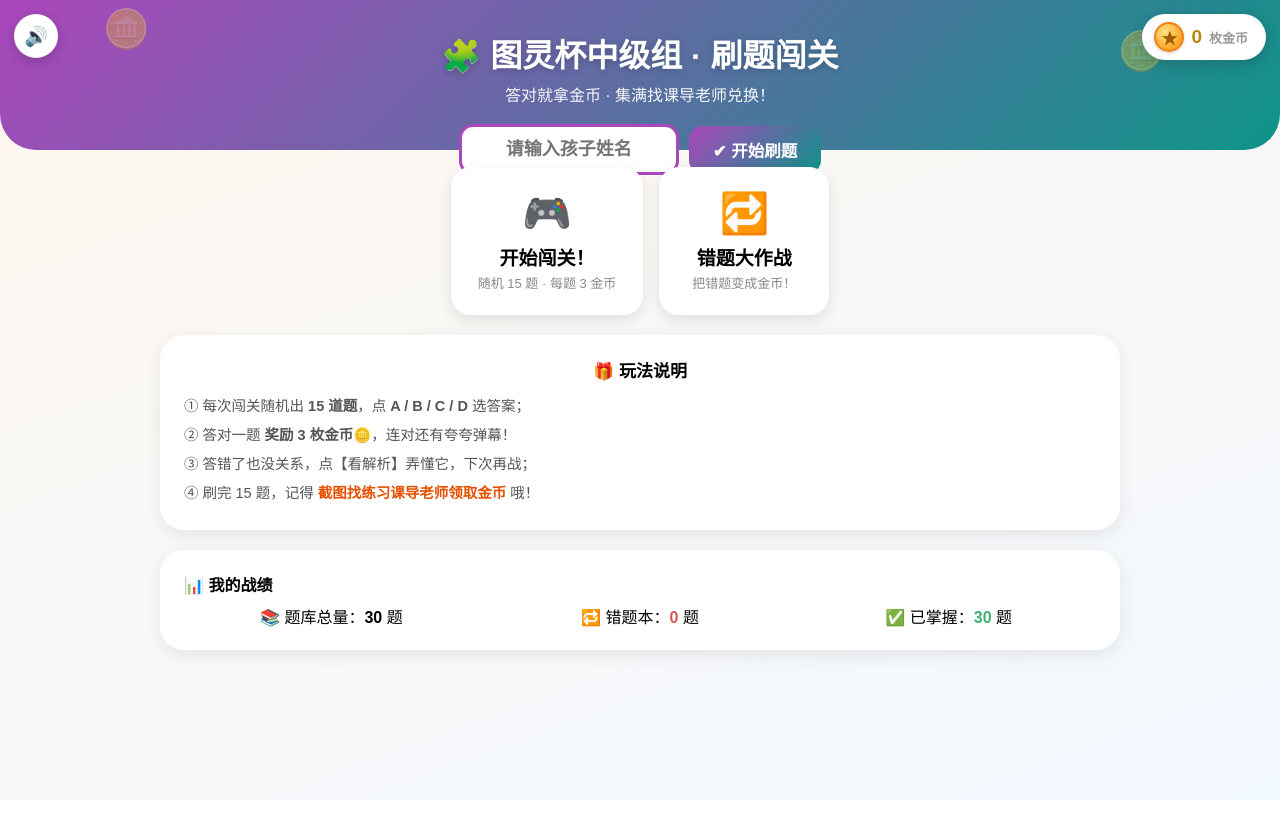
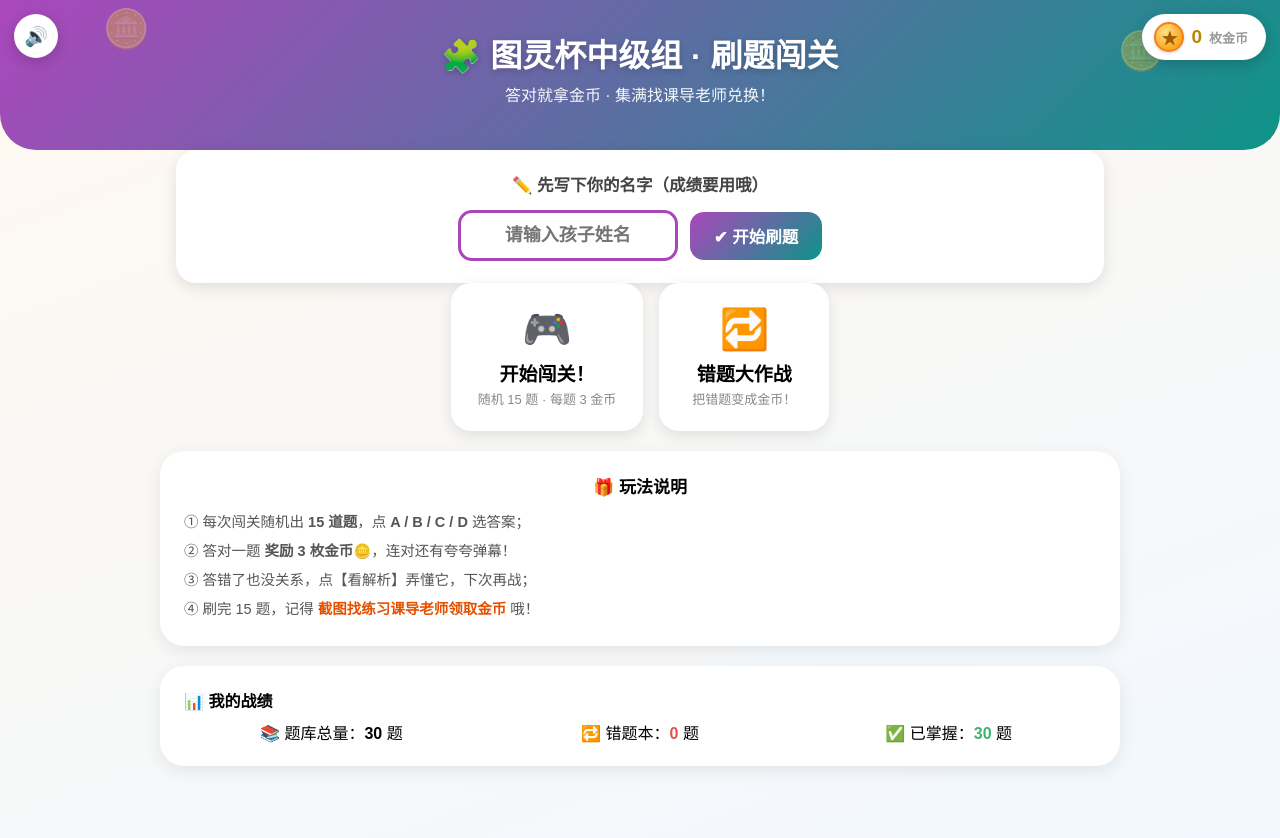
Before and after one commit to zhuqiannan101/turing-quiz-zhongji, a plain HTML site: page index.html in a window 1280 px wide. Before the commit the page ends 800 px from the top, so only its background shows below. Drawn offline with Linux system fonts and the light colour scheme.

Commit message:
布局优化: 姓名卡片独立并拉开间距

```diff
--- a/index.html
+++ b/index.html
@@ -67,8 +67,8 @@ body{background:linear-gradient(160deg,#fff8ef 0%,#f2f8ff 100%);min-height:100vh
 .home-ic{position:fixed;left:16px;bottom:16px;width:50px;height:50px;border-radius:50%;border:none;background:#AB47BC;
  color:#fff;font-size:22px;cursor:pointer;box-shadow:0 4px 10px rgba(0,0,0,.2)}
 h2.res{font-size:30px;text-align:center;margin-bottom:2px}
-.namecard{display:flex;align-items:center;gap:10px;flex-wrap:wrap;justify-content:center;
- margin:-26px 16px 18px;position:relative;z-index:5}
+.namecard{background:#fff;border-radius:20px;box-shadow:0 5px 16px rgba(0,0,0,.1);margin:0 16px 26px;padding:22px 24px;position:relative;z-index:5}
+.namecard .ntitle{font-weight:bold;font-size:16.5px;margin-bottom:14px;color:#444;text-align:center}
 .namecard input{border:3px solid #AB47BC;border-radius:14px;padding:12px 18px;font-size:18px;font-weight:bold;
  width:220px;text-align:center;outline:none;font-family:inherit}
 .namecard button{border:none;border-radius:14px;padding:12px 24px;font-size:16.5px;font-weight:bold;cursor:pointer;
@@ -96,7 +96,7 @@ h2.res{font-size:30px;text-align:center;margin-bottom:2px}
 <button class="sndbtn" id="snd" onclick="toggleSnd()">🔊</button>
 <div class="coinbar" id="coinbar"><span class="coin">★</span><span id="coinN">0</span><span style="font-size:13px;color:#999">枚金币</span></div>
 <div id="home">
- <div class="namecard" id="nameArea"></div>
+ <div class="namecard"><div class="ntitle">✏️ 先写下你的名字（成绩要用哦）</div><div id="nameArea" style="display:flex;align-items:center;gap:12px;flex-wrap:wrap;justify-content:center"></div></div>
  <div class="menu">
   <div class="mode" onclick="start('rand15')"><div class="ic">🎮</div><div class="t">开始闯关！</div><div class="d">随机 15 题 · 每题 3 金币</div></div>
   <div class="mode" onclick="start('wrong')"><div class="ic">🔁</div><div class="t">错题大作战</div><div class="d">把错题变成金币！</div></div>
```
